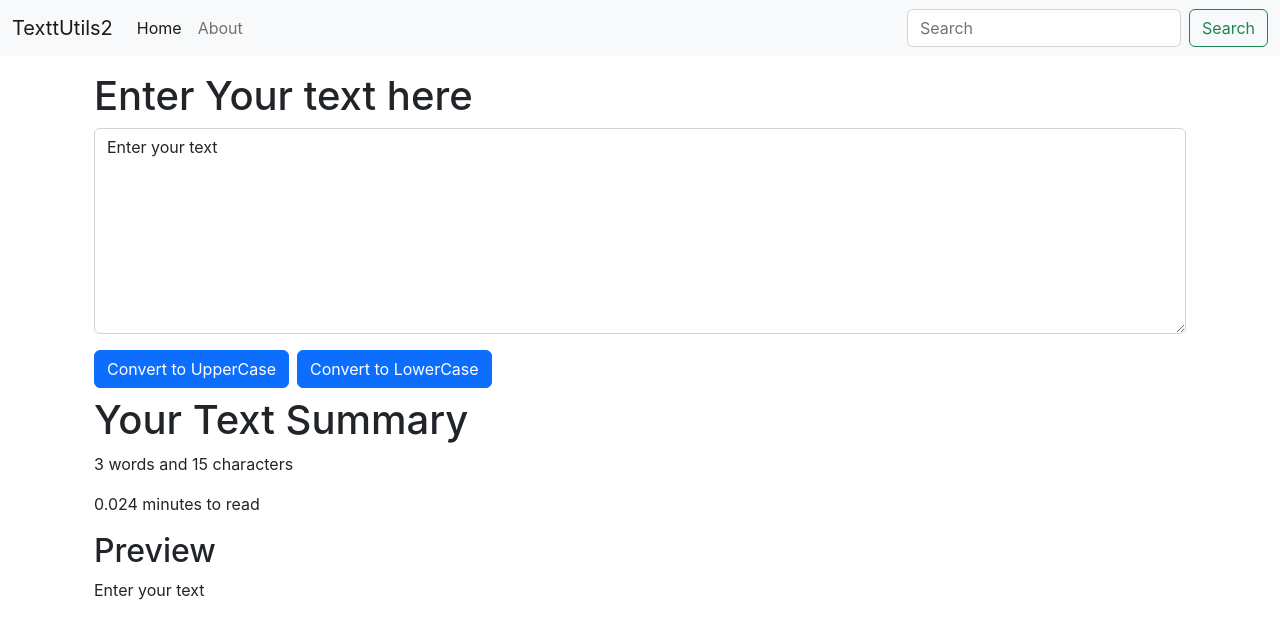
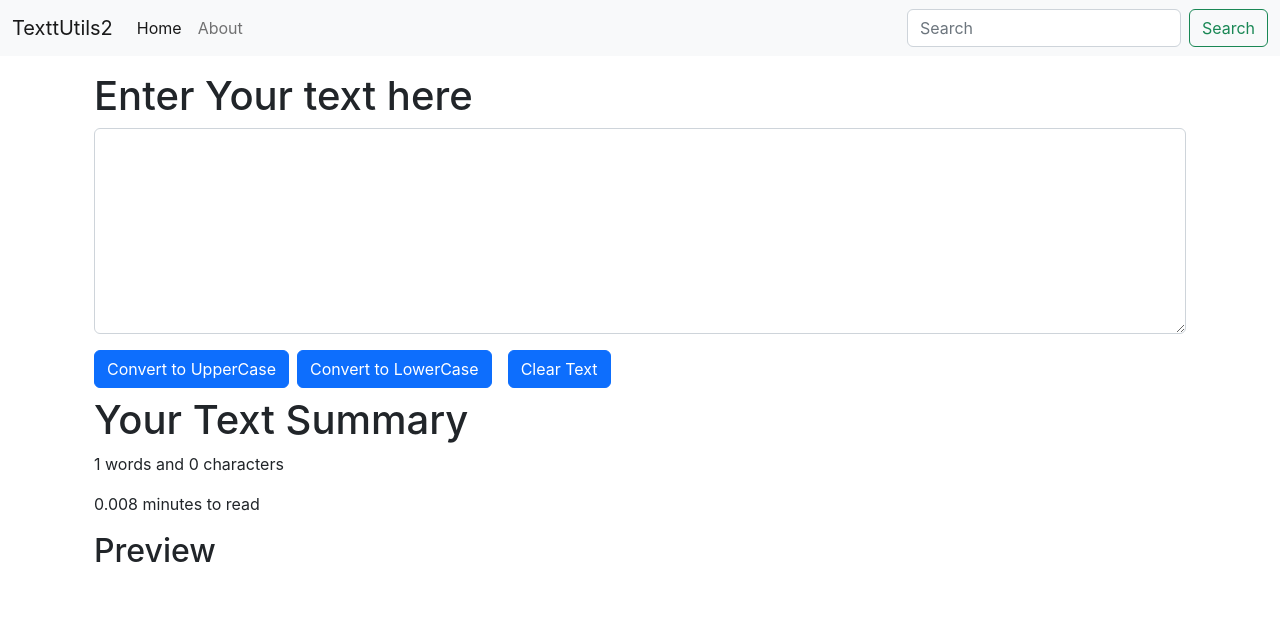
Before and after one commit to aditya19xx/uppercase-app, a React (Create React App) app: page / in a window 1280 px wide. Shown: the top 638 px of the page. Built offline with nearby package versions, Linux system fonts and the light colour scheme.

Commit message:
clear text button added

```diff
--- a/src/App.js
+++ b/src/App.js
@@ -1,4 +1,3 @@
-import logo from './logo.svg';
 import './App.css';
 import Navbar from './components/Navbar/Navbar';
 import TextForm from './components/Navbar/TextForm/TextForm';
--- a/src/components/Navbar/TextForm/TextForm.js
+++ b/src/components/Navbar/TextForm/TextForm.js
@@ -14,11 +14,17 @@ export default function TextForm(props) {
       setText(newText);
   }
 
+  const handleClearText =()=>{
+    console.log('handleClearText clicked')
+    let newText = ('');
+    setText(newText);
+  }
+
     const handleOnChange = (event)=>{
         // console.log('on change')
         setText(event.target.value)
     }
-    const [text, setText] = useState('Enter your text')
+    const [text, setText] = useState('')
   return (
     <>
     <div className="container">
@@ -34,6 +40,7 @@ export default function TextForm(props) {
       </div>
       <button onClick={handleUppercase} className="btn btn-primary">Convert to UpperCase</button>
       <button onClick={handleLowercase} className="btn btn-primary mx-2">Convert to LowerCase</button>
+      <button onClick={handleClearText} className="btn btn-primary mx-2">Clear Text</button>
     </div>
     <div className="container my-2 mx-end">
       <h1>Your Text Summary</h1>
```
